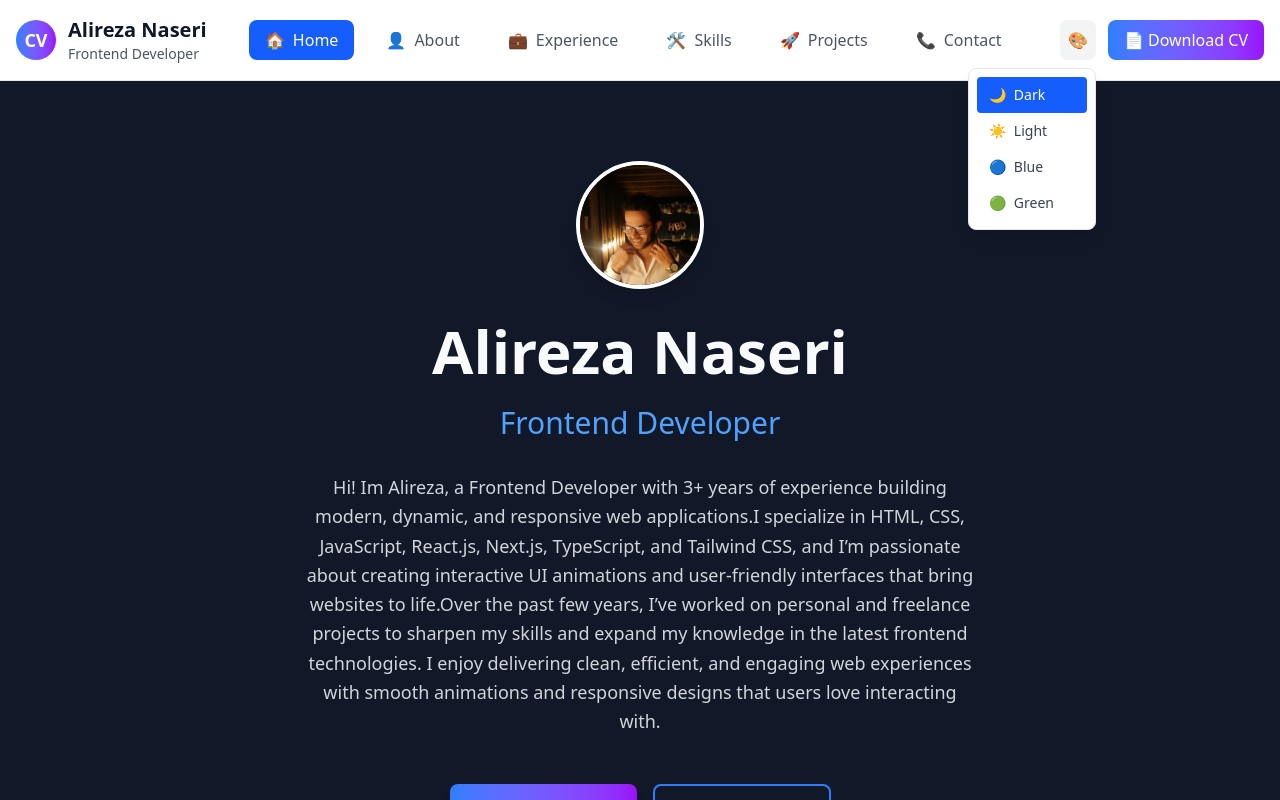
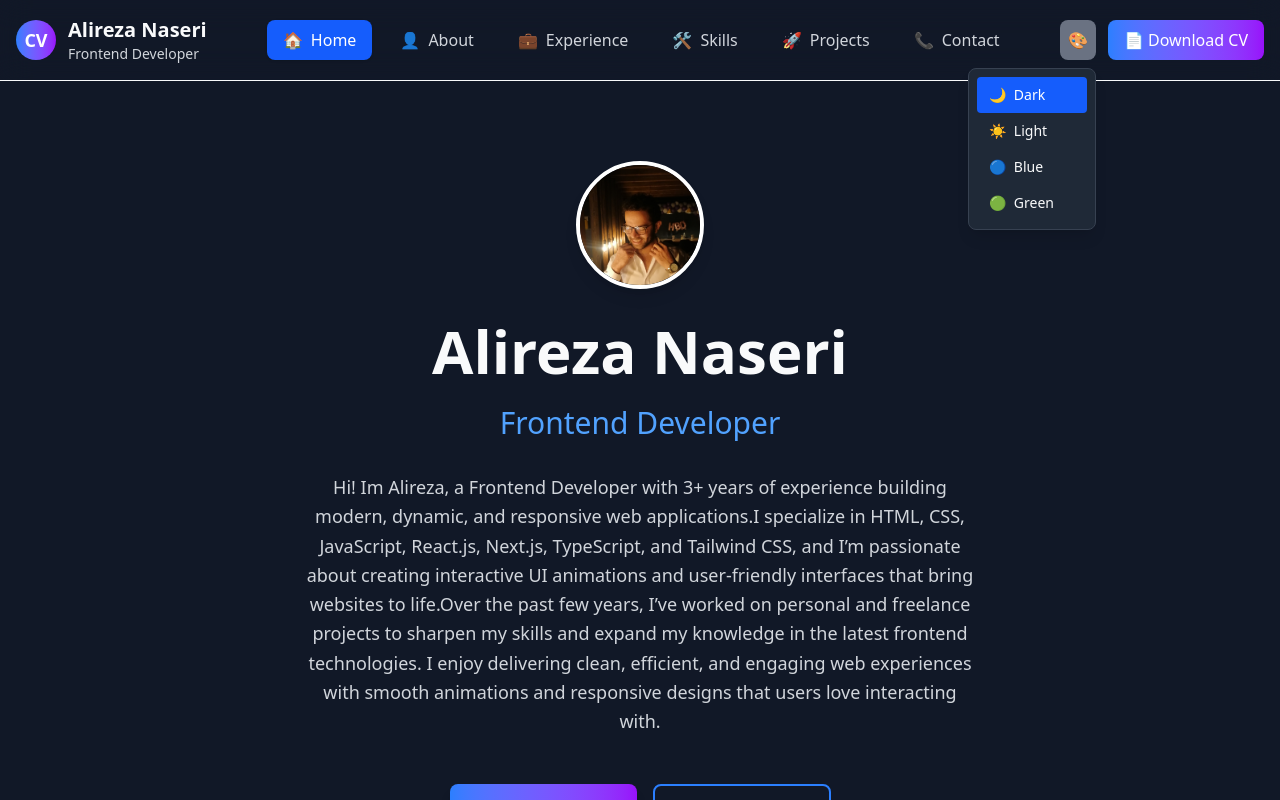
Before and after one commit to alirezanasery/online-resume2, a Next.js app: page / in a window 1280 px wide. Both pictures are taken after a click on the button "Select theme". Shown: the top 800 px of the page. Built offline with nearby package versions, Linux system fonts and the light colour scheme.

Commit message:
Add files via upload

```diff
--- a/src/components/layout/Header.tsx
+++ b/src/components/layout/Header.tsx
@@ -2,8 +2,9 @@
 import Link from 'next/link';
 import { usePathname } from 'next/navigation';
 import { personalData } from '@/data/personalData';
-import { useState, useEffect } from 'react';
+import { useState, useEffect, useMemo } from 'react';
 
+// تعریف نوع Theme
 type Theme = 'dark' | 'light' | 'blue' | 'green';
 
 export function Header() {
@@ -11,12 +12,12 @@ export function Header() {
   const [theme, setTheme] = useState<Theme>('dark');
   const [showPicker, setShowPicker] = useState(false);
 
-  const themes: { id: Theme; name: string; icon: string }[] = [
-    { id: 'dark', name: 'Dark', icon: '🌙' },
-    { id: 'light', name: 'Light', icon: '☀️' },
-    { id: 'blue', name: 'Blue', icon: '🔵' },
-    { id: 'green', name: 'Green', icon: '🟢' },
-  ];
+const themes = useMemo(() => [
+  { id: 'dark' as Theme, name: 'Dark', icon: '🌙' },
+  { id: 'light' as Theme, name: 'Light', icon: '☀️' },
+  { id: 'blue' as Theme, name: 'Blue', icon: '🔵' },
+  { id: 'green' as Theme, name: 'Green', icon: '🟢' },
+], []); // useMemo اضافه شد
 
   const changeTheme = (newTheme: Theme) => {
     setTheme(newTheme);
@@ -25,17 +26,18 @@ export function Header() {
     setShowPicker(false);
   };
 
+  // بارگذاری theme از localStorage هنگام لود
+// خط ۳۹ هم درسته چون حالا themes با useMemo ثابت شده
 useEffect(() => {
   const savedTheme = localStorage.getItem('theme') as Theme;
   if (savedTheme && themes.some(t => t.id === savedTheme)) {
     setTheme(savedTheme);
     document.documentElement.setAttribute('data-theme', savedTheme);
+  } else {
+    setTheme('dark');
+    document.documentElement.setAttribute('data-theme', 'dark');
   }
-  }, []);
-
-  const handleDownloadCV = () => {
-    window.open('/naseri.pdf', '_blank');
-  };
+}, [themes]); // اینجا درسته
 
   const navItems = [
     { href: '/', label: 'Home', icon: '🏠' },
@@ -47,32 +49,32 @@ export function Header() {
   ];
 
   return (
-    <header className="bg-white dark:bg-gray-900 border-b border-gray-200 dark:border-gray-700 sticky top-0 z-50">
+    <header className="theme-card/90 backdrop-blur-lg border-b border-theme sticky top-0 z-50">
       <nav className="container mx-auto px-4 py-4">
         <div className="flex justify-between items-center">
-          <Link href="/" className="flex items-center space-x-3 cursor-pointer">
-            <div className="w-10 h-10 bg-gradient-to-r from-blue-500 to-purple-600 rounded-full flex items-center justify-center">
+          <Link href="/" className="flex items-center space-x-3 flex-shrink-0 mr-4">
+            <div className="w-10 h-10 bg-gradient-to-r from-blue-500 to-purple-600 rounded-full flex items-center justify-center flex-shrink-0">
               <span className="text-white font-bold text-lg">CV</span>
             </div>
             <div className="hidden sm:block">
-              <h1 className="text-xl font-bold text-gray-900 dark:text-white">
+              <h1 className="text-xl font-bold theme-text">
                 {personalData.name}
               </h1>
-              <p className="text-sm text-gray-600 dark:text-gray-400">
+              <p className="text-sm theme-text-muted">
                 {personalData.title}
               </p>
             </div>
           </Link>
 
-          <div className="hidden md:flex items-center gap-4 flex-1 justify-center">
+          <div className="hidden md:flex items-center gap-2 lg:gap-3 flex-1 justify-center mx-4">
             {navItems.map((item) => (
               <Link
                 key={item.href}
                 href={item.href}
-                className={`flex items-center gap-2 px-4 py-2 rounded-lg transition-all ${
+                className={`flex items-center gap-2 px-3 lg:px-4 py-2 rounded-lg transition-all duration-200 text-sm lg:text-base whitespace-nowrap min-w-fit ${
                   pathname === item.href
-                    ? 'bg-blue-600 text-white'
-                    : 'text-gray-600 dark:text-gray-400 hover:bg-gray-100 dark:hover:bg-gray-800'
+                    ? 'bg-blue-600 text-white shadow-sm'
+                    : 'theme-text-muted hover:bg-gray-500 hover:bg-opacity-20'
                 }`}
               >
                 <span>{item.icon}</span>
@@ -81,25 +83,26 @@ export function Header() {
             ))}
           </div>
 
-          <div className="flex items-center gap-3">
+          <div className="flex items-center gap-3 flex-shrink-0">
             <div className="relative">
               <button
                 onClick={() => setShowPicker(!showPicker)}
-                className="p-2 rounded-lg bg-gray-100 dark:bg-gray-800 hover:bg-gray-200 dark:hover:bg-gray-700 transition-colors cursor-pointer"
+                className="p-2 rounded-lg bg-gray-500 bg-opacity-20 hover:bg-opacity-30 transition-colors theme-text"
+                aria-label="Select theme"
               >
                 🎨
               </button>
 
               {showPicker && (
-                <div className="absolute right-0 top-12 bg-white dark:bg-gray-800 border border-gray-200 dark:border-gray-700 rounded-lg shadow-lg p-2 min-w-32 z-50">
+                <div className="absolute right-0 top-12 theme-card border border-theme rounded-lg shadow-lg p-2 min-w-32 z-50">
                   {themes.map((t) => (
                     <button
                       key={t.id}
                       onClick={() => changeTheme(t.id)}
-                      className={`flex items-center gap-2 w-full px-3 py-2 rounded text-sm ${
+                      className={`flex items-center gap-2 w-full px-3 py-2 rounded text-sm transition-colors ${
                         theme === t.id
                           ? 'bg-blue-600 text-white'
-                          : 'text-gray-700 dark:text-gray-300 hover:bg-gray-100 dark:hover:bg-gray-700'
+                          : 'theme-text hover:bg-gray-500 hover:bg-opacity-20'
                       }`}
                     >
                       <span>{t.icon}</span>
@@ -110,25 +113,22 @@ export function Header() {
               )}
             </div>
 
-            <button
-              onClick={handleDownloadCV}
-              className="bg-gradient-to-r from-blue-500 to-purple-600 text-white px-4 py-2 rounded-lg hover:from-blue-600 hover:to-purple-700 transition-all cursor-pointer font-medium"
-            >
+            <button className="bg-gradient-to-r from-blue-500 to-purple-600 text-white px-4 py-2 rounded-lg hover:from-blue-600 hover:to-purple-700 transition-all whitespace-nowrap font-medium">
               📄 Download CV
             </button>
           </div>
         </div>
 
         <div className="md:hidden mt-4">
-          <div className="flex overflow-x-auto gap-2 pb-2">
+          <div className="flex overflow-x-auto gap-2 pb-2 scrollbar-hide">
             {navItems.map((item) => (
               <Link
                 key={item.href}
                 href={item.href}
-                className={`flex items-center gap-2 px-3 py-2 rounded-lg text-sm whitespace-nowrap flex-shrink-0 ${
+                className={`flex items-center gap-2 px-3 py-2 rounded-lg text-sm whitespace-nowrap transition-all flex-shrink-0 ${
                   pathname === item.href
                     ? 'bg-blue-600 text-white'
-                    : 'bg-gray-100 dark:bg-gray-800 text-gray-700 dark:text-gray-300'
+                    : 'theme-card theme-text-muted'
                 }`}
               >
                 <span>{item.icon}</span>
```
Lines whose indentation alone changed are shown as unchanged.
